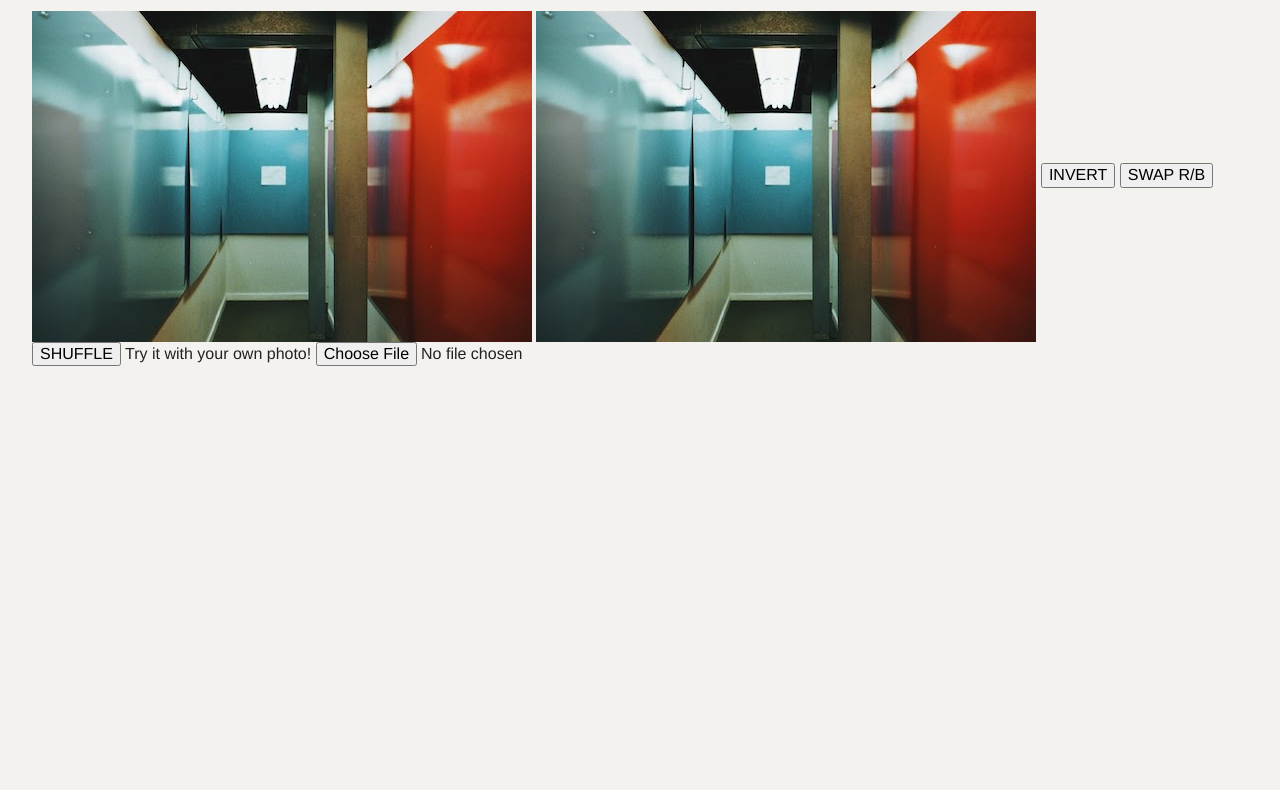
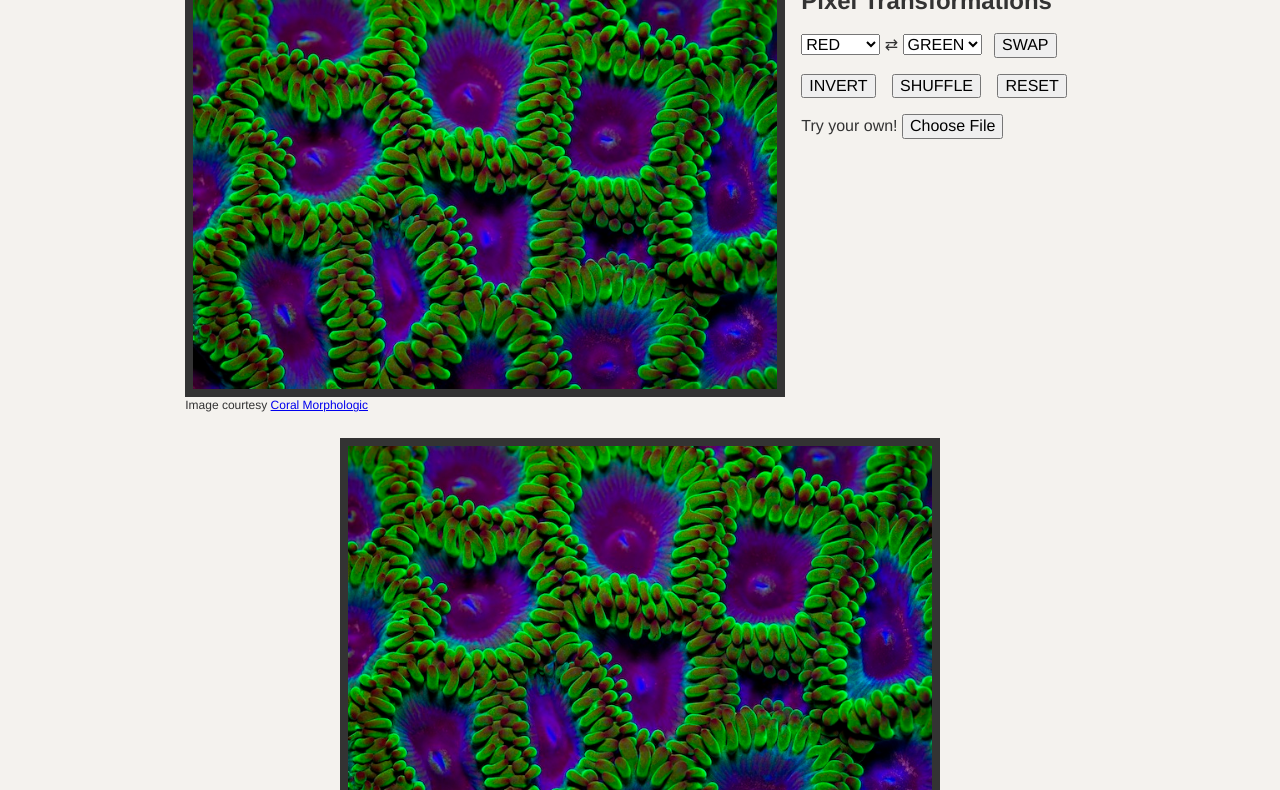
Before and after one commit to z-olpin/pixel-processing, a plain HTML site: page index.html in a window 1280 px wide. Shown: the part 109-899 px from the top of the page. Before the commit the page ends 800 px from the top, so only its background shows below. Drawn offline with Linux system fonts and the light colour scheme.

Commit message:
add support for swapping any channels

```diff
--- a/css/base.css
+++ b/css/base.css
@@ -441,15 +441,98 @@ abbr[title] {
 }
 
 
+
 /* =============================================
         M A I N
 =============================================== */
 
-:root {
+:root, html {
+  width: 100vw;
+  margin: 0;
+  padding: 0;
+  box-sizing: border-box;
+}
+
+body {
+  font-family: Helvetica, Arial, sans-serif;
+  color: #333333;
   background-color: #f4f2ee;
-  font-family: Helvetica, Arial, sans-serif;
+  box-sizing: border-box;
+  width: 92vw;
+  margin: 1rem auto;
 }
 
 main {
-  padding: 2rem;
+  box-sizing: border-box;
+  display: flex;
+  flex-wrap: wrap;
+  width: 100%;
+  padding-top: 1rem;
+  justify-content: center;
 }
+
+h1, h2 {
+  margin: 0;
+  padding: 0;
+}
+
+#transformations {
+  padding: 0.5rem 1rem 0 1rem;
+  display: flex;
+  flex-direction: column;
+}
+
+#transformations > * {
+  margin: 0.5rem 0;
+}
+
+button {
+  margin: 0 0.75rem 0 0;
+}
+
+#swapChannels {
+  margin-left: 0.5rem;
+}
+
+#img-container {
+  max-width: 650px;
+}
+
+img, canvas {
+  box-sizing: border-box;
+  border: 8px solid #333;
+}
+
+#image-upload {
+  width: 9em;
+  color: transparent;
+}
+
+figure {
+  margin: 0;
+}
+
+figcaption {
+  font-size: 12px;
+}
+
+img {
+  flex-grow: 0;
+  flex-shrink: 0;
+  max-width: 600px;
+  height: auto;
+}
+
+canvas, img {
+  margin-top: 1.5rem;
+}
+
+@media screen and (max-width: 800px) {
+  img {
+    max-width: 100%;
+  }
+
+  canvas, img {
+    margin-top: 0.5rem;
+  }
+}
--- a/index.html
+++ b/index.html
@@ -6,21 +6,45 @@
   <title>Canvas API pixel experiments</title>
   <meta name="author" content="Zachary Olpin">
   <meta name="description" content="Canvas API experiments">
-  <meta name="viewport" content="width=device-width, initial-scale=1">
+  <meta name="viewport" content="width=device-width, initial-scale=1.0">
   <link rel="icon" href="favicon.png"/>
   <link rel="stylesheet" href="css/base.css">
 </head>
 
 <body>
+    <h1>Pixel Experiments</h1>
   <main>
-    <h1>Canvas Pixel Manipulation Experiments</h1>
-      <img src="./img/hallway.jpg"/>
+    <figure id="img-container">
+      <img src="./img/reef.jpg"/ alt="Image by Coral Morphologic">
+      <figcaption>Image courtesy <a href="http://www.coralmorphologic.com/"/>Coral Morphologic</a></figcaption>
+    </figure>
+    <div id="transformations">
+      <h2>Pixel Transformations</h2>
+      <div class="transformations-group">
+        <select id="channel1">
+          <option value="red">RED</option>
+          <option value="green">GREEN</option>
+          <option value="blue">BLUE</option>
+        </select>
+        ⇄
+        <select id="channel2">
+          <option value="green">GREEN</option>
+          <option value="blue">BLUE</option>
+          <option value="red">RED</option>
+        </select>
+        <button id="swapChannels">SWAP</button>
+      </div>
+      <div class="transformations-group">
+        <button id="invert">INVERT</button>
+        <button id="shuffleEm">SHUFFLE</button>
+        <button id="reset">RESET</button>
+      </div>
+      <div id="upload-container">
+        <label for="image-upload">Try your own!</label>
+        <input id="image-upload" type="file" accept="image/*"/>
+      </div>
+    </div>
       <canvas></canvas>
-        <button id="invert">INVERT</button>
-        <button id="swapChannels">SWAP R/B</button>
-        <button id="shuffleEm">SHUFFLE</button>
-      <label for="image-upload">Try it with your own photo!</label>
-      <input id="image-upload" type="file" accept="image/*"/>
   </main>
   <script src="js/main.js"></script>
 </body>
--- a/js/main.js
+++ b/js/main.js
@@ -4,9 +4,10 @@ const invertEm = document.querySelector('#invert')
 const swapEm = document.querySelector('#swapChannels')
 const shuffleEm = document.querySelector('#shuffleEm')
 const upload = document.querySelector('input')
+const resetButton = document.querySelector('#reset')
 const img = document.querySelector('img')
 
-const shuff = shuffleInPlaceIgnoringAlphaValues = (arr) => {
+const shuffle = shuffleInPlaceIgnoringAlphaValues = (arr) => {
   for (let i = 0; i < arr.length; i++) {
     // Every 4th index is an alpha value and should be 255. Don't change those.
     if (i % 4 !== 3) {
@@ -29,25 +30,26 @@ const shuff = shuffleInPlaceIgnoringAlphaValues = (arr) => {
 const shufflePixels = () => {
   let imgData = ctx.getImageData(0, 0, canvas.width, canvas.height)
   let data = imgData.data
-  data = shuff(data)
+  data = shuffle(data)
   ctx.putImageData(imgData, 0, 0)
 }
 
-const swap = swapRedAndBlueChannels = () => {
+const swap = (channel1, channel2) => {
+  const colors = ['red', 'green', 'blue']
+  const swap1 =  colors.indexOf(channel1)
+  const swap2 =  colors.indexOf(channel2)
+  if (swap1 < 0 || swap2 < 0) throw new Error('Invalid Arguments')
   let imgData = ctx.getImageData(0, 0, canvas.width, canvas.height)
   let data = imgData.data
-  let newData = []
 
-  for (let j = 0; j < data.length; j += 4) {
-    newData.push(data[j+2], data[j+1], data[j], 255)
-  }
-  for (let i = 0; i < data.length; i++) {
-    data[i] = newData[i]
+  for (let i = 0; i < data.length; i += 4) {
+    let temp = data[i + swap1]
+    data[i + swap1] = data[i + swap2]
+    data[i + swap2] = temp
   }
   ctx.putImageData(imgData, 0, 0);
 }
 
-// ~ 23ms
 const invert = invertAllPointsIgnoringAlphaValues = () => {
   let imgData = ctx.getImageData(0, 0, canvas.width, canvas.height)
   let data = imgData.data
@@ -78,5 +80,8 @@ if (img.complete) draw()
 img.addEventListener('load', draw)
 upload.addEventListener('change', uploadHandler)
 invertEm.addEventListener('click', invert)
-swapEm.addEventListener('click', swap)
+swapEm.addEventListener('click', () => {
+  swap(document.querySelector('#channel1').value, document.querySelector('#channel2').value)
+})
 shuffleEm.addEventListener('click', shufflePixels)
+resetButton.addEventListener('click', draw)
```
